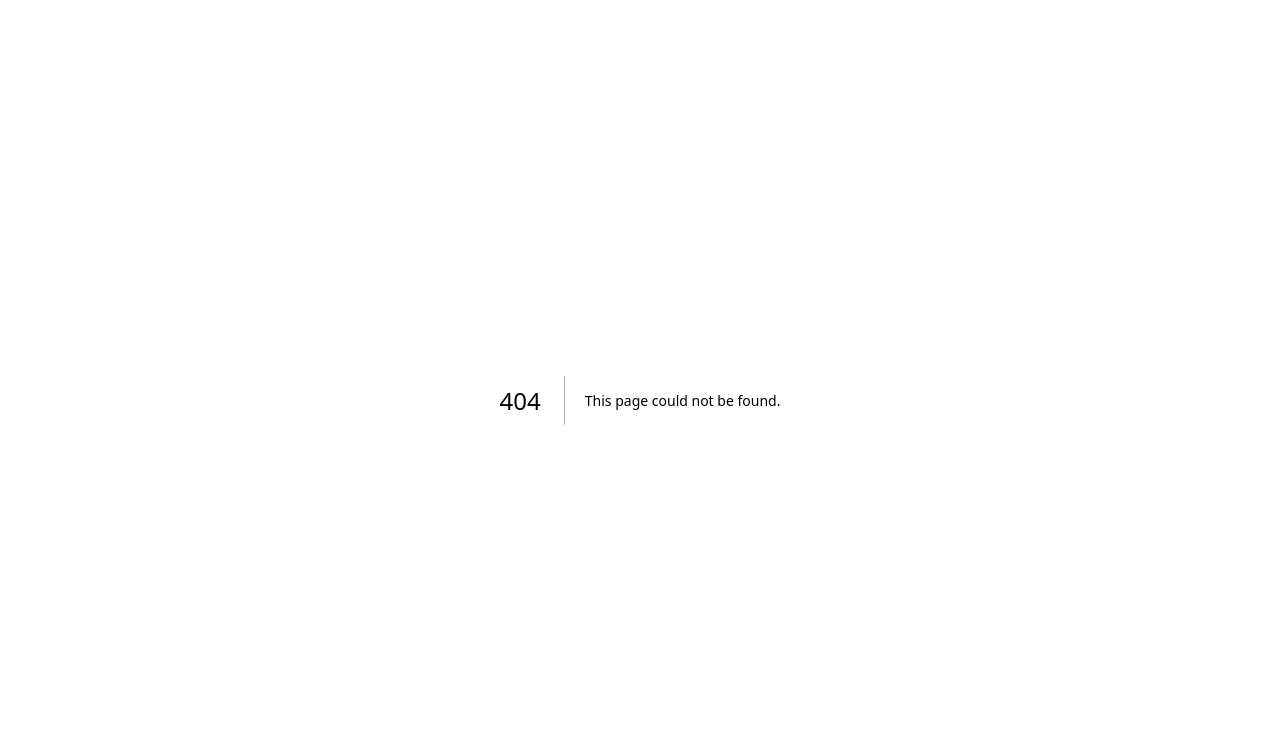
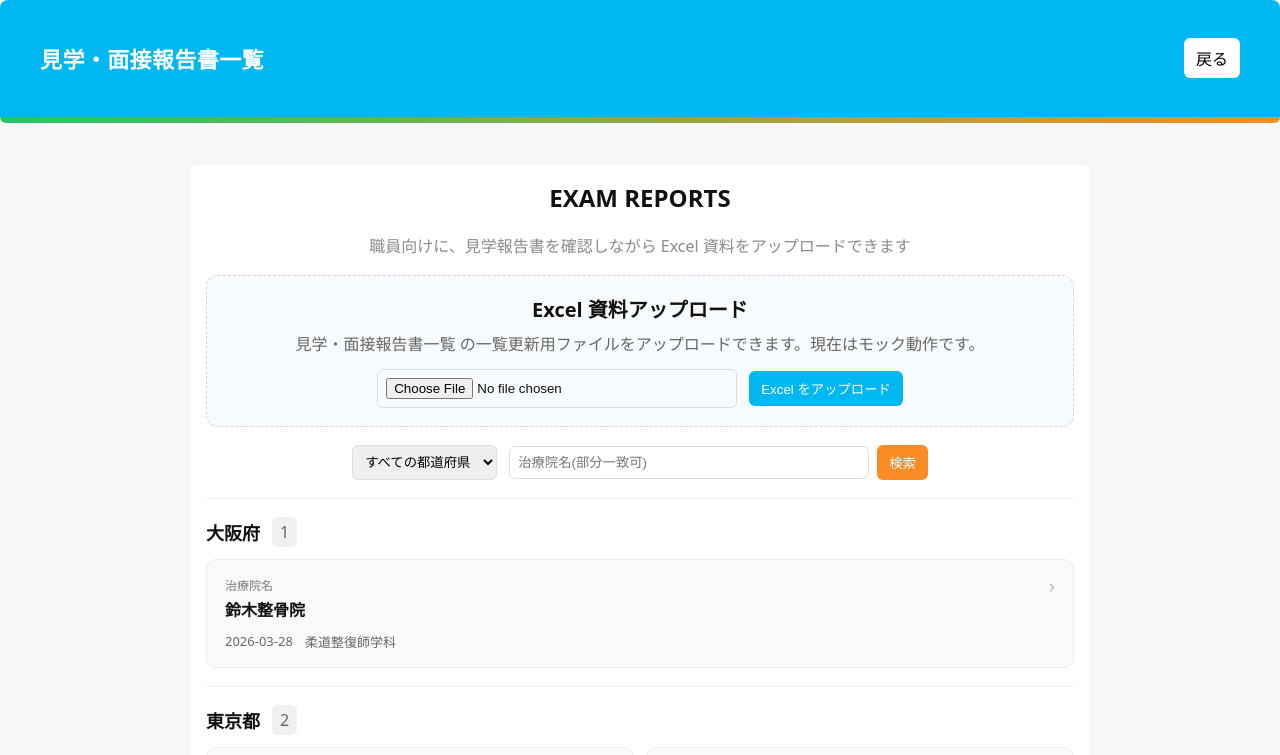
Before and after one commit to takemura-ty/AMTJTcareerapp, a Next.js app: page /staff/reports in a window 1280 px wide. Before the commit this address had no page. Shown: the top 755 px of the page. Built offline with nearby package versions, Linux system fonts and the light colour scheme.

Commit message:
Add staff report upload pages

```diff
--- a/pages/staff/index.tsx
+++ b/pages/staff/index.tsx
@@ -23,7 +23,7 @@ export default function StaffIndex(){
             <p style={{color:'#666',marginTop:8,textAlign:'center',maxWidth:680,marginLeft:'auto',marginRight:'auto'}}>学生ページと同様に、見学報告書と面接報告書を確認できます。</p>
 
             <div className="report-grid">
-              <Link href="/student/reports?type=visit" className="report-card">
+              <Link href="/staff/reports?type=visit" className="report-card">
                 <div className="card-row">
                   <div className="card-icon accent-1">
                     <svg width="36" height="36" viewBox="0 0 24 24" xmlns="http://www.w3.org/2000/svg"><g fill="none" stroke="#fff" strokeWidth="2.4" strokeLinecap="round" strokeLinejoin="round"><circle cx="7" cy="11" r="2"/><circle cx="17" cy="11" r="2"/><path d="M9 11h6"/></g></svg>
@@ -35,7 +35,7 @@ export default function StaffIndex(){
                 </div>
               </Link>
 
-              <Link href="/student/reports?type=interview" className="report-card">
+              <Link href="/staff/reports?type=interview" className="report-card">
                 <div className="card-row">
                   <div className="card-icon accent-2">
                     <svg width="36" height="36" viewBox="0 0 24 24" xmlns="http://www.w3.org/2000/svg"><g fill="none" stroke="#fff" strokeWidth="2.4" strokeLinecap="round" strokeLinejoin="round"><circle cx="12" cy="8" r="2.2"/><path d="M6 20c1.5-2 4-3 6-3s4.5 1 6 3"/><path d="M17 11h4v4"/></g></svg>
--- /dev/null
+++ b/pages/staff/reports.tsx
@@ -0,0 +1,156 @@
+import { useEffect, useState } from 'react'
+import { useRouter } from 'next/router'
+import Link from 'next/link'
+import { Report } from '../../lib/data'
+
+export default function StaffReports(){
+  const [reports, setReports] = useState<Report[]>([])
+  const [selectedRegion, setSelectedRegion] = useState('')
+  const [searchQuery, setSearchQuery] = useState('')
+  const router = useRouter()
+
+  const { type } = router.query
+
+  useEffect(() => {
+    fetch('/api/reports').then(r => r.json()).then(setReports)
+  }, [])
+
+  const allPrefectures = [
+    '大阪', '兵庫', '奈良', '和歌山', '京都', '滋賀', '三重',
+    '東京', '神奈川', '埼玉', '千葉', '茨城', '栃木', '群馬',
+    '北海道',
+    '青森', '岩手', '宮城', '秋田', '山形', '福島',
+    '愛知', '岐阜', '静岡', '富山', '石川', '福井', '山梨', '長野', '新潟',
+    '鳥取', '島根', '岡山', '広島', '山口',
+    '徳島', '香川', '愛媛', '高知',
+    '福岡', '佐賀', '長崎', '熊本', '大分', '宮崎', '鹿児島', '沖縄'
+  ]
+
+  function formatPrefecture(name: string){
+    if(name === '北海道') return name
+    if(name === '東京') return '東京都'
+    if(name === '大阪' || name === '京都') return `${name}府`
+    return `${name}県`
+  }
+
+  function uploadExcel(e: React.FormEvent<HTMLFormElement>){
+    e.preventDefault()
+    const reportLabel = reportType === 'interview' ? '面接報告書' : '見学報告書'
+    alert(`${reportLabel} 用の Excel アップロード（モック）`)
+  }
+
+  const reportType = Array.isArray(type) ? type[0] : type
+  const isInterviewPage = reportType === 'interview'
+  const title = isInterviewPage ? '面接報告書' : reportType === 'visit' ? '見学報告書' : '見学・面接報告書一覧'
+  const searchPlaceholder = isInterviewPage ? '企業名(部分一致可)' : '治療院名(部分一致可)'
+  const primaryLabel = isInterviewPage ? '企業名' : '治療院名'
+  const secondaryLabel = isInterviewPage ? '事業所名' : 'グループ名'
+  const introText = isInterviewPage
+    ? '職員向けに、面接報告書を確認しながら Excel 資料をアップロードできます'
+    : '職員向けに、見学報告書を確認しながら Excel 資料をアップロードできます'
+
+  const filtered = reports
+    .filter(r => (reportType ? r.type === reportType : true))
+    .filter(r => (selectedRegion ? r.region === selectedRegion : true))
+    .filter(r => (searchQuery ? (r.company.includes(searchQuery) || (r.subCompany || '').includes(searchQuery)) : true))
+
+  return (
+    <div>
+      <div className="student-top">
+        <div className="header">
+          <h2>{title}</h2>
+          <Link href="/staff" className="button logout">戻る</Link>
+        </div>
+      </div>
+
+      <div className="container">
+        <div className="card">
+          <style jsx global>{`
+            .card { background: var(--card); }
+            .button.btn-blue { background: var(--hinata-blue) !important; color:#fff !important }
+          `}</style>
+
+          <div style={{textAlign:'center'}}>
+            <h2 style={{marginTop:0}}>EXAM REPORTS</h2>
+            <p style={{color:'#8b8b8b'}}>{introText}</p>
+          </div>
+
+          <div style={{maxWidth:960,margin:'18px auto 0',padding:'18px 20px',border:'1px dashed #cfd8df',borderRadius:12,background:'#f8fbfd'}}>
+            <h3 style={{margin:'0 0 8px',fontSize:20,textAlign:'center'}}>Excel 資料アップロード</h3>
+            <p style={{margin:'0 0 14px',color:'#666',textAlign:'center'}}>{title} の一覧更新用ファイルをアップロードできます。現在はモック動作です。</p>
+            <form onSubmit={uploadExcel} style={{display:'flex',gap:12,alignItems:'center',justifyContent:'center',flexWrap:'wrap'}}>
+              <input type="file" accept=".xlsx,.xls,.csv" style={{maxWidth:360}} />
+              <button className="button btn-blue" type="submit">Excel をアップロード</button>
+            </form>
+          </div>
+
+          <div style={{display:'flex',gap:12,justifyContent:'center',alignItems:'center',marginTop:18,flexWrap:'wrap'}}>
+            <div>
+              <select value={selectedRegion} onChange={e => setSelectedRegion(e.target.value)} style={{padding:8,borderRadius:6}}>
+                <option value="">すべての都道府県</option>
+                {allPrefectures.map(p => <option key={p} value={p}>{formatPrefecture(p)}</option>)}
+              </select>
+            </div>
+            <div style={{display:'flex',gap:8,alignItems:'center'}}>
+              <input placeholder={searchPlaceholder} value={searchQuery} onChange={e => setSearchQuery(e.target.value)} style={{padding:8,borderRadius:6,width:360}} />
+              <button className="button" onClick={() => undefined}>検索</button>
+            </div>
+          </div>
+
+          <div style={{display:'flex',gap:20,justifyContent:'center',marginTop:18}}>
+            <div style={{width:'100%',maxWidth:960}}>
+              {(() => {
+                if(filtered.length === 0) return <div style={{textAlign:'center',color:'#666'}}>該当する報告書がありません</div>
+
+                const byPref: Record<string, typeof filtered> = {}
+                filtered.forEach(it => {
+                  const key = it.region || 'その他'
+                  byPref[key] = byPref[key] || []
+                  byPref[key].push(it)
+                })
+
+                const prefOrder = allPrefectures.concat(Object.keys(byPref).filter(k => !allPrefectures.includes(k)))
+
+                return prefOrder.filter(p => byPref[p] && byPref[p].length > 0).map(pref => (
+                  <div key={pref} style={{borderTop:'1px solid #eee',padding:'18px 0'}}>
+                    <div style={{display:'flex',alignItems:'center',justifyContent:'space-between',marginBottom:12}}>
+                      <div style={{display:'flex',alignItems:'center',gap:12}}>
+                        <div style={{fontSize:18,fontWeight:700}}>{formatPrefecture(pref)}</div>
+                        <div style={{background:'#f0f0f0',padding:'4px 8px',borderRadius:6,color:'#666'}}>{byPref[pref].length}</div>
+                      </div>
+                    </div>
+                    <div style={{display:'grid',gridTemplateColumns:'repeat(auto-fit,minmax(280px,1fr))',gap:12}}>
+                      {byPref[pref].map(r => (
+                        <div key={r.id} style={{padding:'16px 18px',borderRadius:10,background:'#fafafa',border:'1px solid #ececec',display:'flex',justifyContent:'space-between',alignItems:'flex-start',gap:12}}>
+                          <div style={{flex:1}}>
+                            <div style={{display:'grid',gap:10}}>
+                              <div>
+                                <div style={{fontSize:12,color:'#7a7a7a',marginBottom:4}}>{primaryLabel}</div>
+                                <div style={{fontWeight:700,fontSize:16,lineHeight:1.5}}>{r.company}</div>
+                              </div>
+                              {r.subCompany ? (
+                                <div>
+                                  <div style={{fontSize:12,color:'#7a7a7a',marginBottom:4}}>{secondaryLabel}</div>
+                                  <div style={{fontWeight:600,lineHeight:1.5}}>{r.subCompany}</div>
+                                </div>
+                              ) : null}
+                              <div style={{display:'flex',gap:12,flexWrap:'wrap',color:'#666',fontSize:13}}>
+                                <span>{r.date}</span>
+                                <span>{r.major === 'shinkyu' ? '鍼灸師学科' : '柔道整復師学科'}</span>
+                              </div>
+                            </div>
+                          </div>
+                          <div style={{color:'#bbb',fontSize:20,lineHeight:1}}>›</div>
+                        </div>
+                      ))}
+                    </div>
+                  </div>
+                ))
+              })()}
+            </div>
+          </div>
+        </div>
+      </div>
+    </div>
+  )
+}
```
